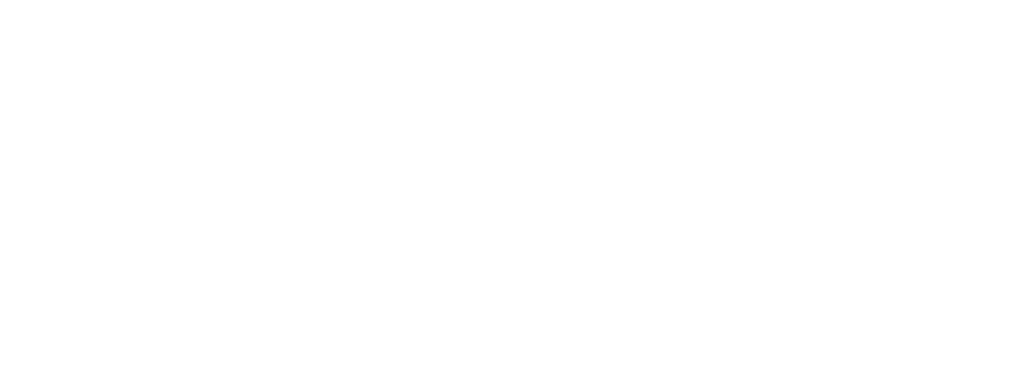
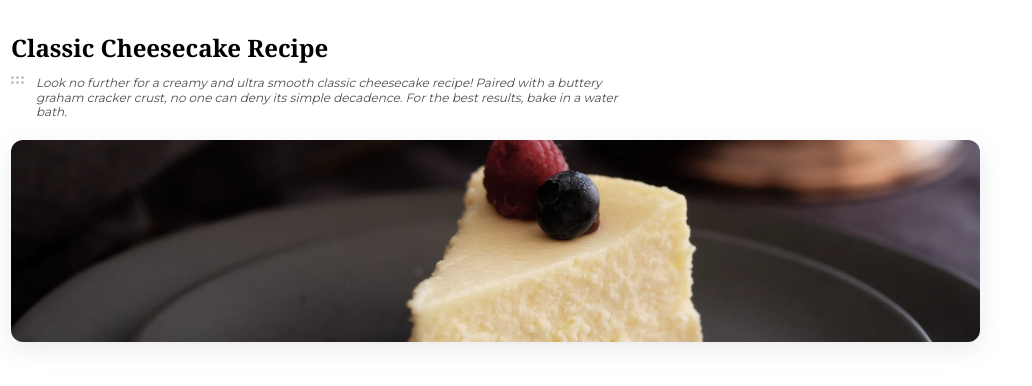
Before and after one commit to Manuel-2/CheeseCake-Recipe, a plain HTML site: page index.html in a window 1280 px wide. Shown: the whole page, without its empty margins (0-1032 px from the left). Drawn offline with Linux system fonts and the light colour scheme.

Commit message:
se añadio la primera parte de la pagina

```diff
--- a/index.html
+++ b/index.html
@@ -1,14 +1,42 @@
 <!DOCTYPE html>
 <html lang="en">
-<head>
-    <meta charset="UTF-8">
-    <meta http-equiv="X-UA-Compatible" content="IE=edge">
-    <meta name="viewport" content="width=device-width, initial-scale=1.0">
+  <head>
+    <meta charset="UTF-8" />
+    <meta http-equiv="X-UA-Compatible" content="IE=edge" />
+    <meta name="viewport" content="width=device-width, initial-scale=1.0" />
     <title>Recipe page</title>
-    <link rel="stylesheet" href="./styles/normalize.css">
-    <link rel="stylesheet" href="./styles/style.css">
-</head>
-<body>
 
-</body>
+    <link rel="preconnect" href="https://fonts.googleapis.com" />
+    <link rel="preconnect" href="https://fonts.gstatic.com" crossorigin />
+    <link href="https://fonts.googleapis.com/css2?family=Montserrat&display=swap" rel="stylesheet"/>
+
+    <link rel="stylesheet" href="./styles/normalize.css" />
+    <link rel="stylesheet" href="./styles/style.css" />
+  </head>
+  <body>
+    <header class="header">
+      <h1 class="header__title title">Classic Cheesecake Recipe</h1>
+      <div class="header__info">
+        <img
+          src="src/Icons/6dots.svg"
+          alt="6 dots icon"
+          class="header__icon-info"
+        />
+        <p class="header__text">
+          Look no further for a creamy and ultra smooth classic cheesecake
+          recipe! Paired with a buttery graham cracker crust, no one can deny
+          its simple decadence. For the best results, bake in a water bath.
+        </p>
+      </div>
+      <div class="header__picture"></div>
+    </header>
+    <main class="main">
+      <section>
+          <div></div>
+          <div></div>
+      </section>
+      <section></section>
+    </main>
+    <footer class="footer"></footer>
+  </body>
 </html>
--- a/styles/style.css
+++ b/styles/style.css
@@ -0,0 +1,69 @@
+*{
+    margin: 0;
+    padding: 0;
+    box-sizing: border-box;
+}
+
+html{
+    font-size: 62.5%;
+}
+
+:root{
+    --black-color: #000000;
+    --gray1-color: #333333;
+    --gray2-color: #4F4F4F;
+    --gray4-colro: #BDBDBD;
+}
+
+body{
+    font-family: 'Montserrat', monospace;
+    padding: 32px 11px 0 11px;
+}
+
+.title{
+    font-family: Georgia, 'Times New Roman', Times, serif;
+}
+
+.header__title{
+    margin: 0;
+    color: var(--black-color);
+    font-size: 2.4rem;
+    font-weight: 700;
+    line-height: 32px;
+}
+
+.header__info{
+    display: flex;
+    align-items: flex-start;
+    margin: 12px 0;
+    min-width: 345px;
+}
+
+.header__icon-info{
+    margin-right: 12px;
+}
+
+.header__text{
+    font-size: 1.2rem;
+    font-weight: 500;
+    font-style: italic;
+    line-height: 14.63px;
+    color: var(--gray2-color);
+    width: 100%;
+    max-width: 592px;
+}
+
+.header__picture{
+    margin-top: 20px;
+    min-width: 352px;
+    min-height: 202px;
+    width: 100%;
+    height: 100%;
+    max-width: 969px;
+    max-height: 470px;
+    background-image: url(../src/Pics/photo1.png);
+    background-position: center;
+    background-size: cover;
+    border-radius: 12px;
+    box-shadow: rgba(149, 157, 165, 0.2) 0px 8px 24px;
+}
```
